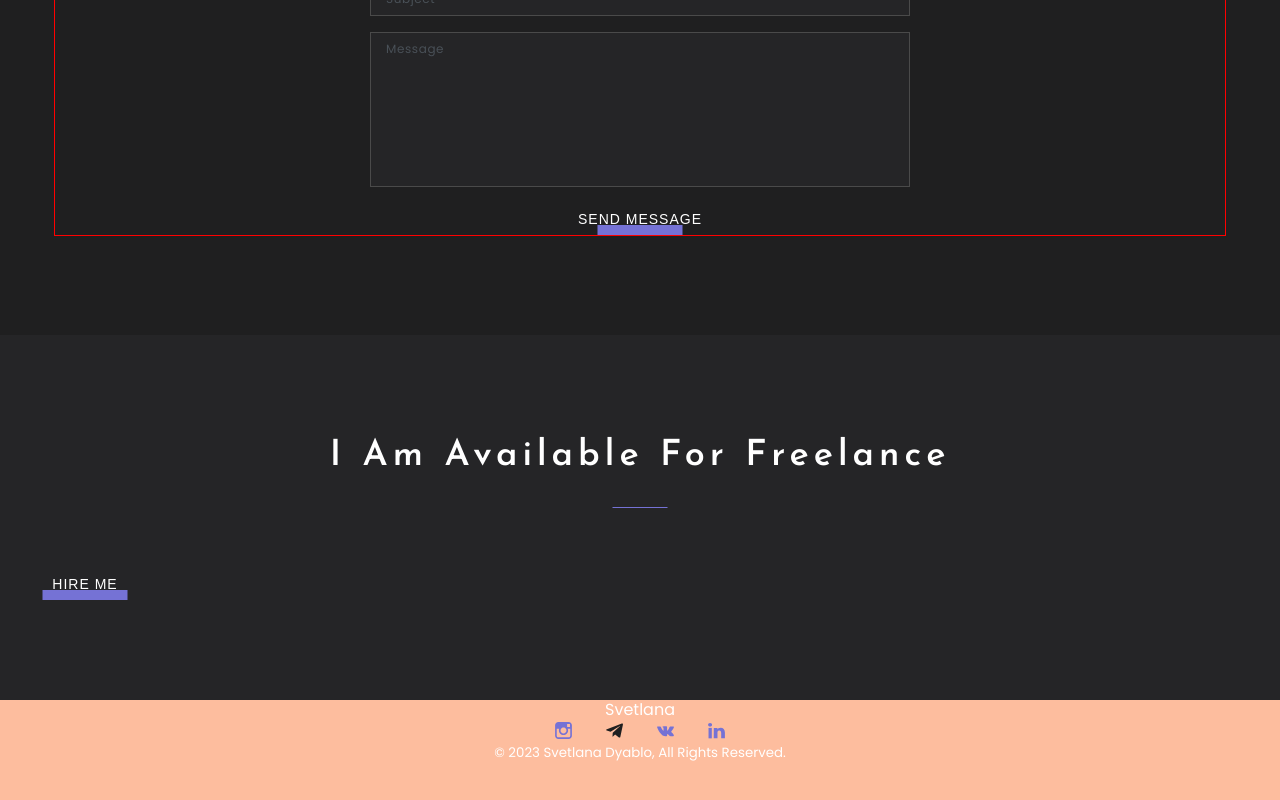
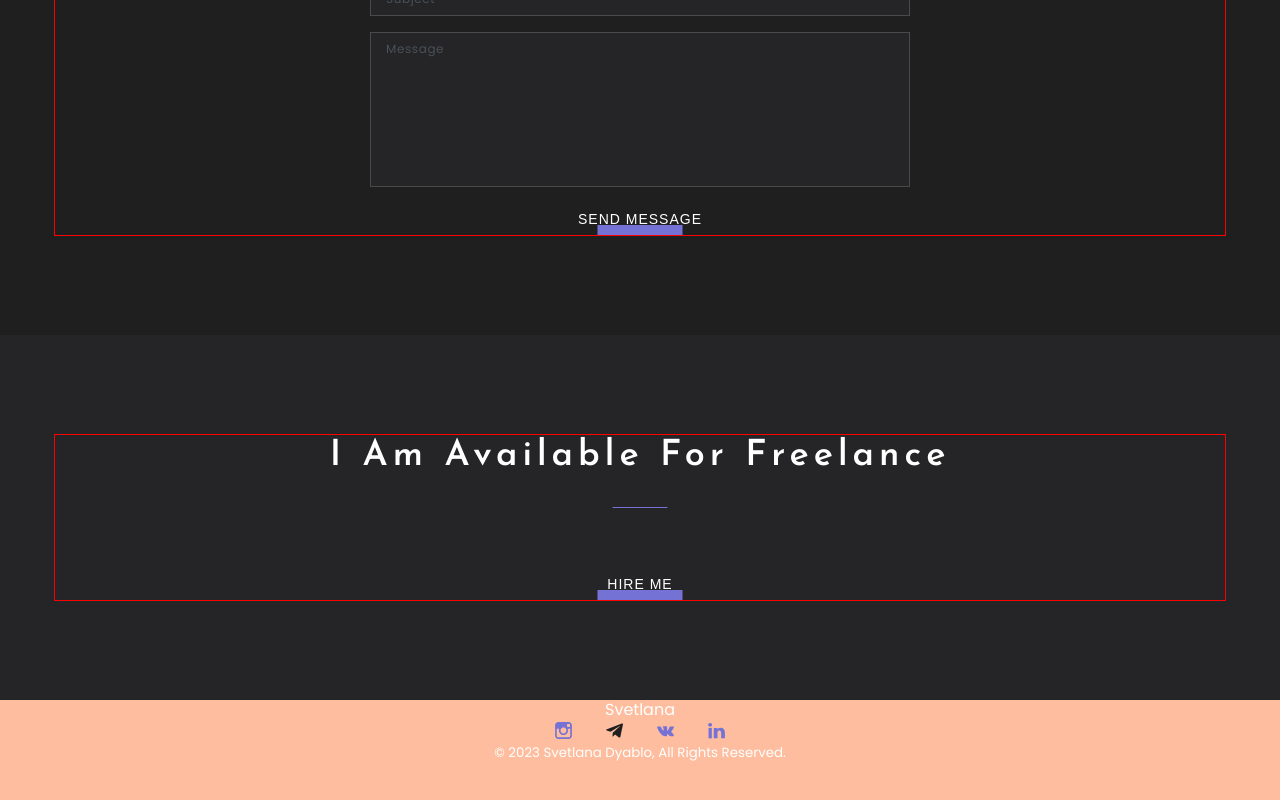
Before and after one commit to Cyberplata/portfolio-start-project-main-repeatBySveta, a React app: page / in a window 1280 px wide. Shown: the part 3600-4400 px from the top of the page. Built offline with nearby package versions, Linux system fonts and the light colour scheme.

Commit message:
17. Slogan part 2

```diff
--- a/src/layout/section/slogan/Slogan.tsx
+++ b/src/layout/section/slogan/Slogan.tsx
@@ -2,12 +2,18 @@
 import styled from "styled-components";
 import {SectionTitle} from "../../../components/SectionTitle";
 import {Button} from "../../../components/Button";
+import {Container} from "../../../components/Container";
+import {FlexWrapper} from "../../../components/FlexWrapper";
 
 export const Slogan = () => {
     return (
         <StyledSlogan>
-            <SectionTitle>I Am Available For Freelance</SectionTitle>
-            <Button>Hire me</Button>
+            <Container>
+                <FlexWrapper direction={"column"} align={"center"}>
+                    <SectionTitle>I Am Available For Freelance</SectionTitle>
+                    <Button>Hire me</Button>
+                </FlexWrapper>
+            </Container>
         </StyledSlogan>
     );
 };
```
